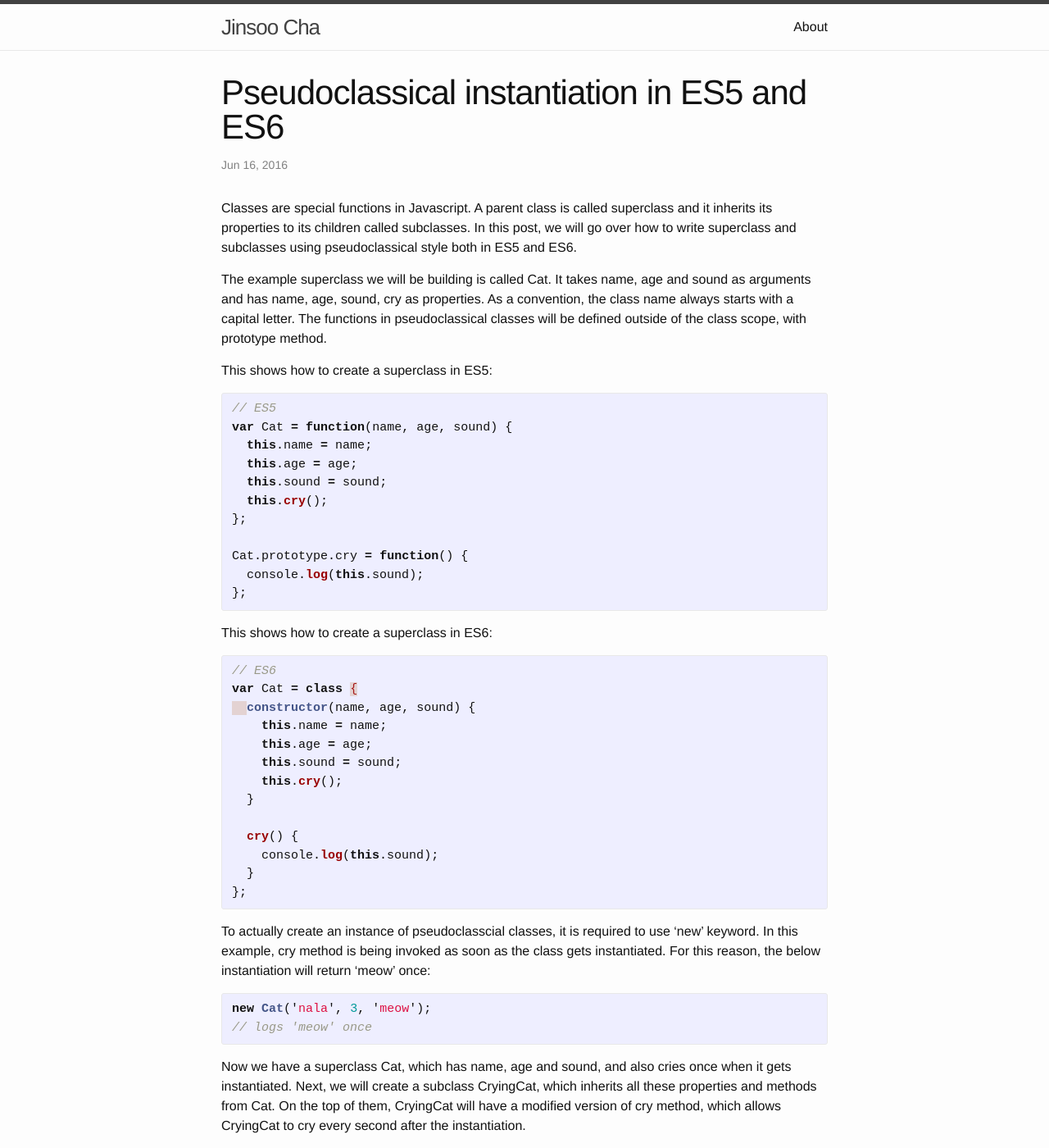
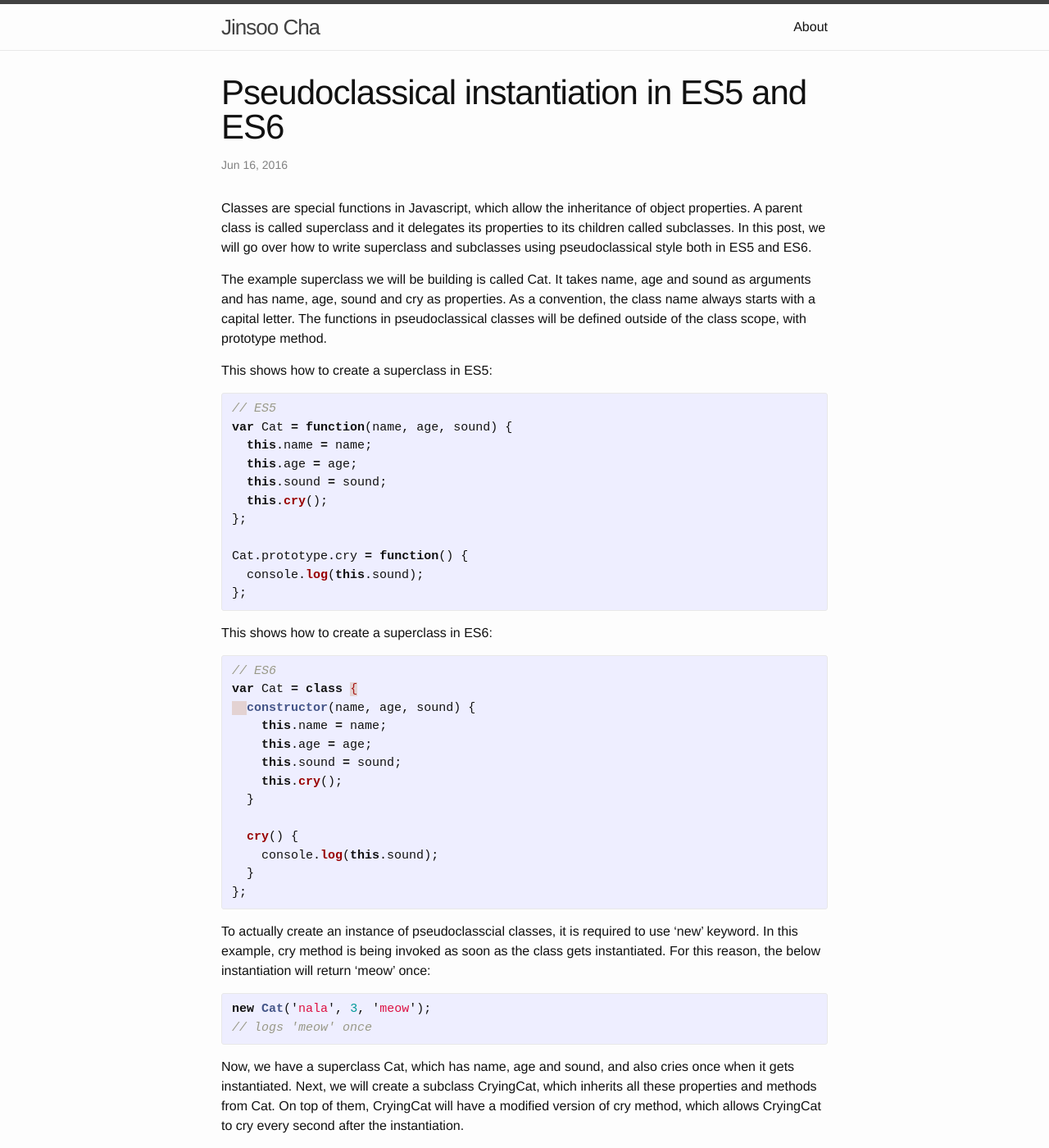
Before and after one commit to jinsoocha/jinsoocha.github.io, a Jekyll site: the page built from _posts/2016-06-16-Pseudoclassical instantiation in ES5 and ES6.markdown, in a window 1280 px wide and 1400 px high. Shown: the whole window at 82% size. Built offline with Jekyll 4.4.1, drawn with Linux system fonts in a browser that asks for light colours; nearby versions of some CDN libraries; some of the changed text lies outside the part shown.

Commit message:
edit the post pseudoclasscial instantiation in ES5 and ES6

```diff
--- a/_posts/2016-06-16-Pseudoclassical instantiation in ES5 and ES6.markdown
+++ b/_posts/2016-06-16-Pseudoclassical instantiation in ES5 and ES6.markdown
@@ -2,12 +2,12 @@
 layout: post
 title:  "Pseudoclassical instantiation in ES5 and ES6"
 date:   2016-06-16 16:31:38 -0700
-categories: frontend
+categories: Javascript
 ---
 
-Classes are special functions in Javascript. A parent class is called superclass and it inherits its properties to its children called subclasses. In this post, we will go over how to write superclass and subclasses using pseudoclassical style both in ES5 and ES6.
+Classes are special functions in Javascript, which allow the inheritance of object properties. A parent class is called superclass and it delegates its properties to its children called subclasses. In this post, we will go over how to write superclass and subclasses using pseudoclassical style both in ES5 and ES6.
 
-The example superclass we will be building is called Cat. It takes name, age and sound as arguments and has name, age, sound, cry as properties. As a convention, the class name always starts with a capital letter. The functions in pseudoclassical classes will be defined outside of the class scope, with prototype method.
+The example superclass we will be building is called Cat. It takes name, age and sound as arguments and has name, age, sound and cry as properties. As a convention, the class name always starts with a capital letter. The functions in pseudoclassical classes will be defined outside of the class scope, with prototype method.
 
 This shows how to create a superclass in ES5:
 
@@ -93,7 +93,7 @@ CryingCat.prototype = Object.create(Cat.prototype);
 
 This allows CryingCat to inherit all the properties from Cat. Also, this does not create an instance of Cat so arguments do not need to be passed.
 
-Another thing to note is that when creating a class, it always comes with constructor property, which refers to the class itself. When creating CryingCat, its constructor was set to CryingCat. However, Object.create overwrites CryingCat's constructor as Cat rather than CryingCat, so we need to reset CryingCat's constructor as CryingCat.
+Another thing to note is that when creating a class, it always comes with constructor property, which refers to the class itself. When creating CryingCat, its constructor was set to CryingCat. However, Object.create overwrites CryingCat's constructor as Cat rather than CryingCat, so we need to reset CryingCat's constructor as CryingCat:
 
 {% highlight javascript %}
 CryingCat.prototype.constructor = CryingCat;
@@ -108,11 +108,12 @@ This is how to create a subclass in ES6:
 var CryingCat = class extends Cat {
   cry() {
     super.cry();
-    setTimeout(function() { super.cry(); }, 1000);
+    setInterval(function() { super.cry(); }, 1000);
   }
 };
 {% endhighlight %}
 
+ES6 syntax is a lot cleaner than ES5 as ES6 abstracts a decent amount of codes from ES5 using class extends and super.
 
 <!-- Check out the [Jekyll docs][jekyll-docs] for more info on how to get the most out of Jekyll. File all bugs/feature requests at [Jekyll’s GitHub repo][jekyll-gh]. If you have questions, you can ask them on [Jekyll Talk][jekyll-talk].
 
```
Also changed, not shown: other parts of _posts/2016-06-16-Pseudoclassical instantiation in ES5 and ES6.markdown (+2 -2 lines).
